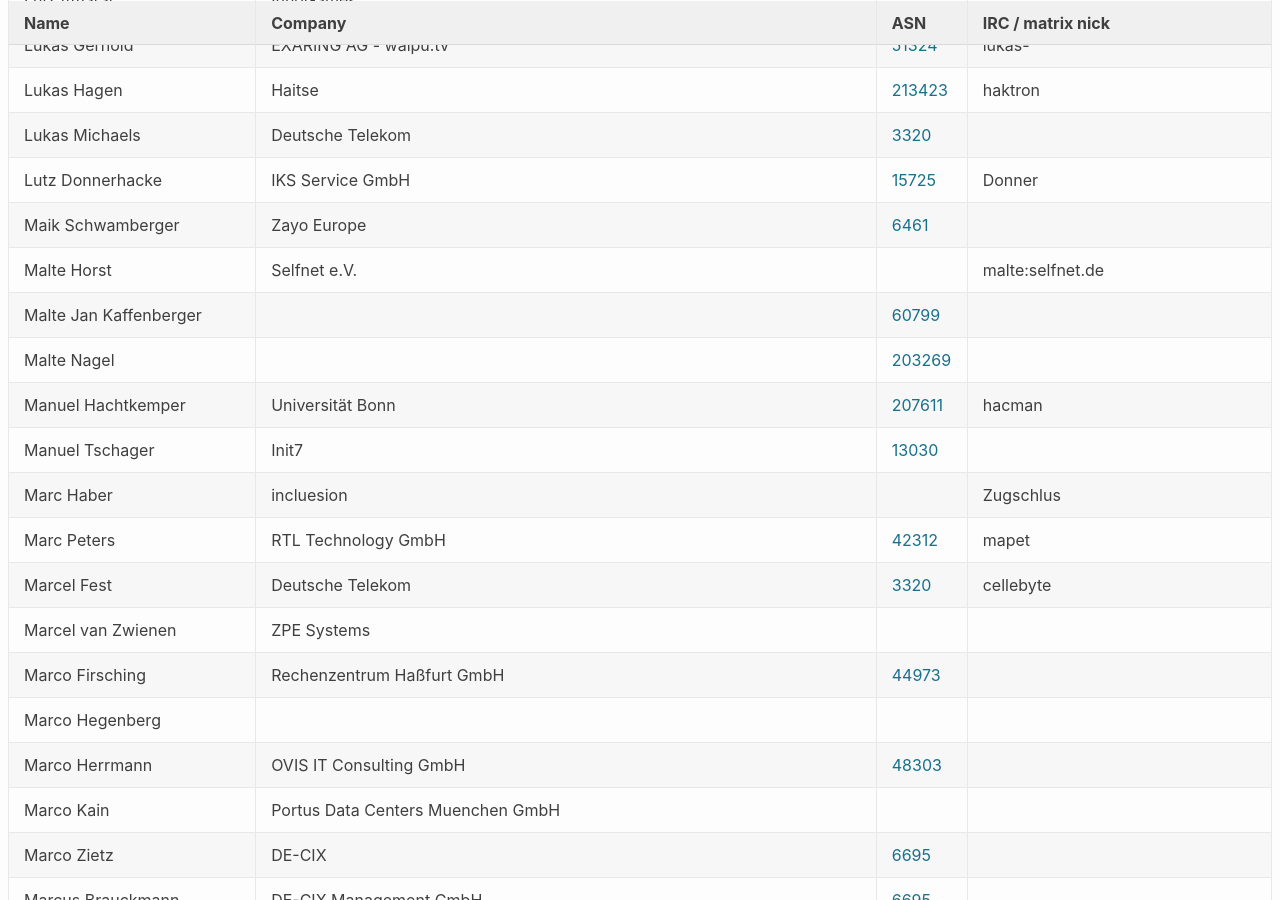
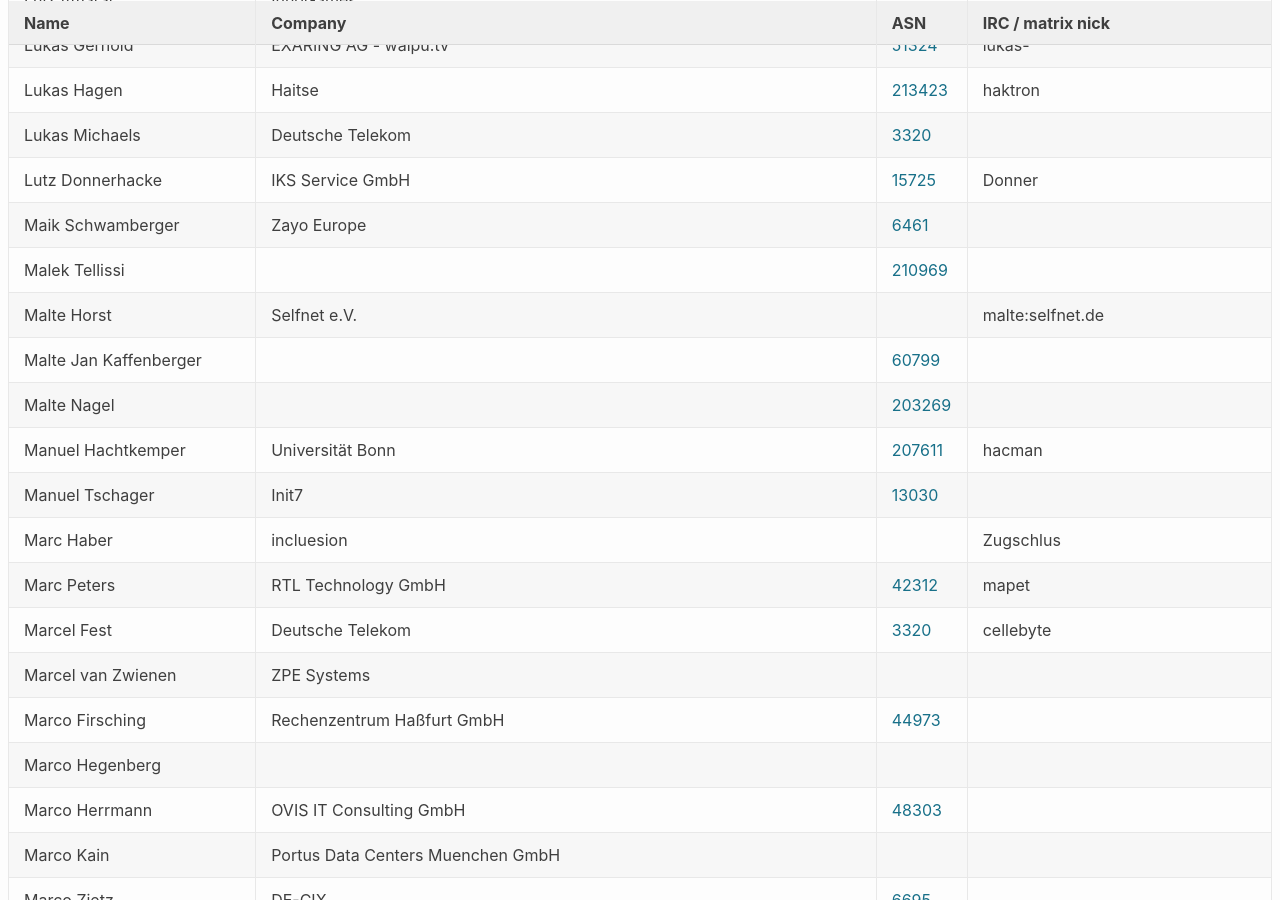
Before and after one commit to denog/pretix-attendeelist, a Jekyll site: the page built from denog17/index.markdown, in a window 1280 px wide and 900 px high, scrolled down 10459 px. Built offline with Jekyll 4.4.1, drawn with Linux system fonts in a browser that asks for light colours.

Commit message:
Latest data: Thu Sep 25 11:28:51 UTC 2025

```diff
--- a/_data/attendees_denog17_onsite.json
+++ b/_data/attendees_denog17_onsite.json
@@ -1404,6 +1404,12 @@
     "asn": "6461"
   },
   {
+    "name": "Malek Tellissi",
+    "company": null,
+    "irc": null,
+    "asn": "210969"
+  },
+  {
     "name": "Malte Horst",
     "company": "Selfnet e.V.",
     "irc": "malte:selfnet.de",
```
